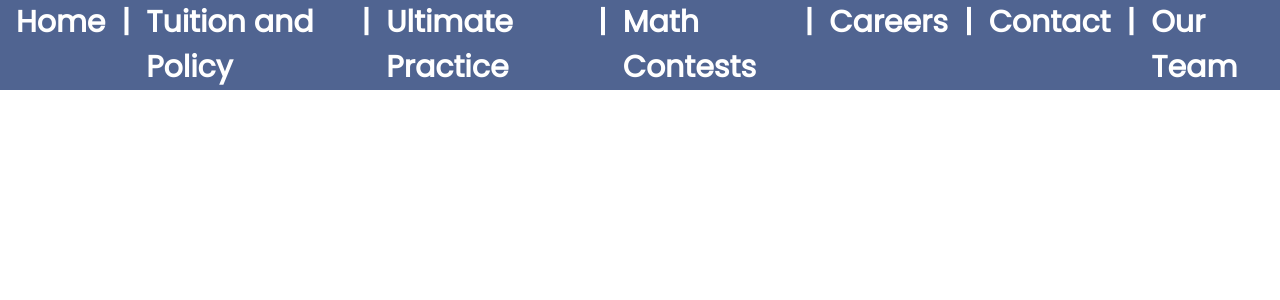
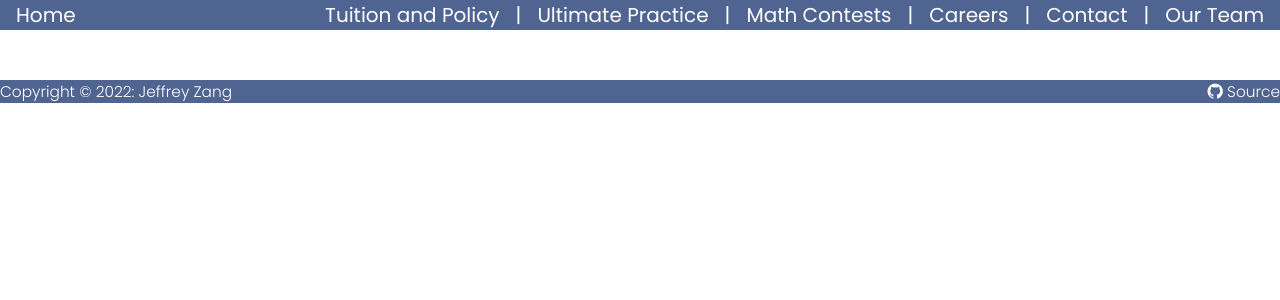
Before and after one commit to happymatheducation/happymatheducation.com, a React (Create React App) app: page /happy-math-education/contests in a window 1280 px wide. Shown: the top 300 px of the page. Built offline with nearby package versions, Linux system fonts and the light colour scheme.

Commit message:
Use react router

```diff
--- a/src/App.js
+++ b/src/App.js
@@ -34,28 +34,27 @@ export function backToTop(mybutton) {
 export const Copyright = () => {
   return (
     <footer>
-    <div className = 'container' style = {{position: 'sticky', marginBottom: '-99999px', backgroundColor: '#51557E',marginTop: '70px', display: 'flex', justifyContent: 'space-between', width: '100%', borderRadius: '0px', marginBottom: '0px'}}>
-      <h1 style = {{display: 'inline', color: '#fff', fontSize: '2vw', justifyContent: 'left'}}>
+      <h1 style = {{display: 'inline', color: '#fff', fontSize: '1.2vw', justifyContent: 'left', fontWeight: 'lighter'}}>
         Copyright © 2022: Jeffrey Zang
       </h1>
-      <button hover = {{background: '#51557E', color: '#fff'}} className = 'btn' style = {{borderColor: '#fff', marginTop: '0px', fontSize: '1.75vw'}} onClick = {
-        () => {window.open('https://github.com/jeffrey-zang/happy-math-education')}
-      }>
-        {'Source '}
-        <i class={'bi bi-github'} style={{ fontSize: '1.75vw' }}></i>
-      </button>
-    </div>
+      <a href = 'https://github.com/jeffrey-zang/happy-math-education' target = '_blank' style = {{fontSize: '1.2vw', textDecoration: 'none', color: '#fff', fontWeight: 'lighter'}}>
+        <i class='bi bi-github'></i>
+        {' Source'}
+      </a>
     </footer>
   )
 }
 
 const App = () => {
+
+  window.onscroll = function() {backToTop(document.getElementById('backtotop'))};
+
   return (
     <>
     <NavBar/>
 
     <Routes>
-      <Route path = '/home' element = {<Home/>}/>
+      <Route path = '/' element = {<Home/>}/>
       <Route path = '/tuition' element = {<Tuition/>}/>
       <Route path = '/practice' element = {<Practice/>}/>
       <Route path = '/contests' element = {<Contests/>}/>
@@ -64,6 +63,9 @@ const App = () => {
       <Route path = '/team' element = {<Team/>}/>
     </Routes>
 
+    <BackToTopButton/>
+    <Copyright/>
+
     </>
   );
 }
--- a/src/NavBar.js
+++ b/src/NavBar.js
@@ -1,5 +1,5 @@
 
-import logo from './logo.png';
+import logo from './logo/favicon.ico';
 import { Link, useMatch, useResolvedPath } from 'react-router-dom'
 
 const NavBar = () => {
@@ -8,10 +8,12 @@ const NavBar = () => {
     <nav>
 
         <ul>
-          <li>
-              <CustomLink to = '/home'>Home</CustomLink>
-          </li>
-          <p className = 'navspacer'>{' | '}</p>
+            <li>
+              <CustomLink to = '/'>Home</CustomLink>
+            </li>
+        </ul>
+
+        <ul>
           <li>
               <CustomLink to = './tuition'>Tuition and Policy</CustomLink>
           </li>
@@ -21,7 +23,7 @@ const NavBar = () => {
           </li>
           <p className = 'navspacer'>{' | '}</p>
           <li>
-              <CustomLink to = './contest'>Math Contests</CustomLink>
+              <CustomLink to = './contests'>Math Contests</CustomLink>
           </li>
           <p className = 'navspacer'>{' | '}</p>
           <li>
--- a/src/index.css
+++ b/src/index.css
@@ -274,6 +274,9 @@ nav {
   gap: 2rem;
   padding: 0px 1rem;
   align-items: center;
+  position: sticky;
+  top: 0;
+  z-index: 10;
 }
 
 nav ul {
@@ -285,16 +288,15 @@ nav ul {
 
 nav a, .navlink {
   color: #fff;
-  font-size: max(2vw, 30px);
-  font-weight: bold;
+  font-size: max(1.5vw, 20px);
+  font-weight: normal;
   text-decoration: none;
   transition: color 0.3s;
 }
 
 .navspacer {
   color: #fff;
-  font-size: max(2vw, 30px);
-  font-weight: bold;
+  font-size: max(1.5vw, 20px);
   text-decoration: none;
 }
 
@@ -303,6 +305,11 @@ nav a:hover, .navlink:hover {
 }
 
 footer {
-  margin-top: 30px;
+  margin-top: 50px;
   text-align: center;
+  width: 100%;
+  background-color: #506491;
+  display: flex;
+  justify-content: space-between;
+  bottom: 0;
 }
--- a/src/pages/Career.js
+++ b/src/pages/Career.js
@@ -1,14 +1,10 @@
 import React from 'react'
-import { Copyright, backToTop, BackToTopButton} from '../App'
-import NavBar from '../NavBar.js';
 
 const Career = () => {
 
-  window.onscroll = function() {backToTop(document.getElementById('backtotop'))};
 
   return (
     <>
-    <NavBar/>
 
     <h1 style = {{color: '#748DA6', fontSize: '2vw', display: 'flex', justifyContent: 'center', marginTop: '20px'}}>
         {'To apply to any position, please send your resume to xudiwaterloo@gmail.com.\u00A0'}
@@ -83,10 +79,6 @@ const Career = () => {
         {'To prepare "The ultimate practice" sets of problems. Need to know how to use Latex. Training will be provided.\u00A0'}
       </h1>
     </div>
-
-    <BackToTopButton/>
-
-    <Copyright/>
     </>
   )
 }
--- a/src/pages/Contact.js
+++ b/src/pages/Contact.js
@@ -1,11 +1,8 @@
 import React from 'react'
-import { Copyright} from '../App'
-import NavBar from '../NavBar.js';
 
 const Contact = () => {
   return (
     <>
-    <NavBar/>
 
     <h1 style = {{marginTop: '20px', color: '#898AA6', display: 'flex', justifyContent: 'center', marginBottom: '10px', fontSize: '8vw', textAlign: 'center'}}>Contact</h1>
     <div className = 'container'><h1 style = {{color: '#000', fontSize: '3vw', textAlign: 'center', marginTop: '-20px'}}>
@@ -16,7 +13,6 @@ const Contact = () => {
         Email: xudiwaterloo@gmail.com
     </h1></div>
 
-    <Copyright/>
     </>
   )
 }
--- a/src/pages/Contests.js
+++ b/src/pages/Contests.js
@@ -1,14 +1,10 @@
-import { Copyright, backToTop, BackToTopButton} from '../App';
-import NavBar from '../NavBar.js';
 
 function Contests() {
 
   let things = []
-  window.onscroll = function() {backToTop(document.getElementById('backtotop'))};
 
   return (
     <>
-    <NavBar/>
 
     <h1 style = {{marginTop: '20px', color: '#898AA6', display: 'flex', justifyContent: 'center', marginBottom: '10px', fontSize: '8vw', textAlign: 'center'}}>Math Contests</h1>
     {/* <h1 style = {{color: '#748DA6', fontSize: '40px', textAlign: 'center', marginTop: '-20px'}}>Recommended math contests for students every year, based on grade</h1> */}
@@ -355,8 +351,6 @@ function Contests() {
       </div>
     </div>
 
-    <BackToTopButton style = {{display: 'none'}}></BackToTopButton>
-    <Copyright/>
     </>
   );
 }
--- a/src/pages/Home.js
+++ b/src/pages/Home.js
@@ -5,10 +5,9 @@ import Tuition from './Tuition';
 import Career from './Career'
 import Team from './Team';
 
-import NavBar from '../NavBar.js';
-import Copyright from'../App.js'
+const Home = () => {
 
-const Home = () => {
+
   return (
     <>
     <div style = {{position: 'relative', textAlign: 'center'}}>
@@ -76,7 +75,6 @@ const Home = () => {
       <h1 style = {{fontSize: '2vw', color: ''}}>Our trusted employees and their experience</h1>
     </div>
 
-    <Copyright/>
     </>
   )
 }
--- a/src/pages/Practice.js
+++ b/src/pages/Practice.js
@@ -1,13 +1,8 @@
-import { Copyright, BackToTopButton, backToTop} from '../App';
-import NavBar from '../NavBar.js';
 
 function Practice() {
 
-  window.onscroll = function() {backToTop(document.getElementById('backtotop'))};
-
   return (
     <>
-    <NavBar/>
 
     <h1 style = {{marginTop: '20px', color: '#898AA6', display: 'flex', justifyContent: 'center', marginBottom: '10px', fontSize: '8vw', textAlign: 'center'}}>Ultimate Practice</h1>
 
@@ -160,10 +155,6 @@ function Practice() {
         </h1>
       </div>
     </div>
-
-    <BackToTopButton/>
-
-    <Copyright/>
     </>
   );
 }
--- a/src/pages/Team.js
+++ b/src/pages/Team.js
@@ -1,6 +1,4 @@
 import React from 'react'
-import { Copyright, backToTop, BackToTopButton} from '../App'
-import NavBar from '../NavBar.js';
 
 import Xu from '../portraits/xu.jpg';
 import Hook from '../portraits/hook.jpg';
@@ -8,11 +6,8 @@ import Zhou from '../portraits/zhou.jpg';
 
 const Team = () => {
 
-  window.onscroll = function() {backToTop(document.getElementById('backtotop'))};
-
   return (
     <>
-    <NavBar/>
 
     <h1 style = {{color: '#51557E', textAlign: 'center', fontSize: '6vw'}}>Dr. Di Xu</h1>
     <div style = {{display: 'flex'}}>
@@ -60,10 +55,6 @@ const Team = () => {
             </h1>
         </div>
     </div>
-
-    <BackToTopButton/>
-
-    <Copyright/>
     </>
   )
 }
--- a/src/pages/Tuition.js
+++ b/src/pages/Tuition.js
@@ -1,5 +1,3 @@
-import { Copyright, backToTop, BackToTopButton} from '../App';
-import NavBar from '../NavBar.js';
 
 function Tuition() {
 
@@ -7,11 +5,8 @@ function Tuition() {
     window.scrollTo({ top: 2500, behavior: 'smooth' });
   };
 
-  window.onscroll = function() {backToTop(document.getElementById('backtotop'))};
-
   return (
     <>
-    <NavBar/>
 
     <button className = 'btn' onClick={
       () => {scroll('policypart')}
@@ -140,9 +135,6 @@ function Tuition() {
 
     </h1></div>
 
-    <BackToTopButton/>
-
-    <Copyright/>
     </>
   );
 }
```
